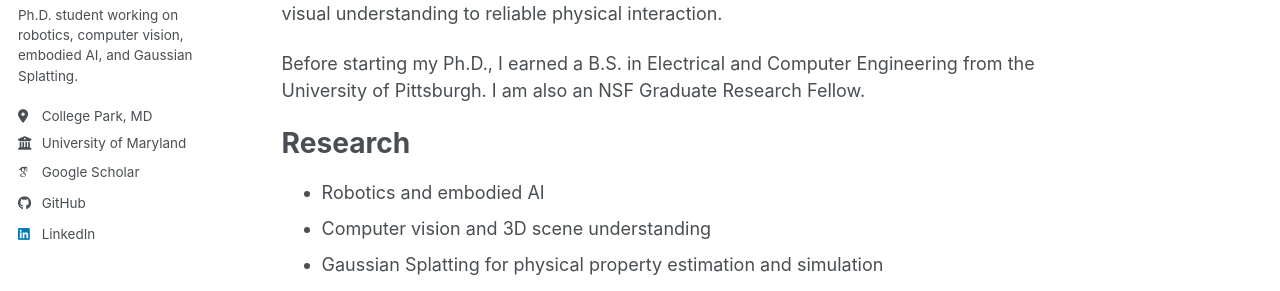
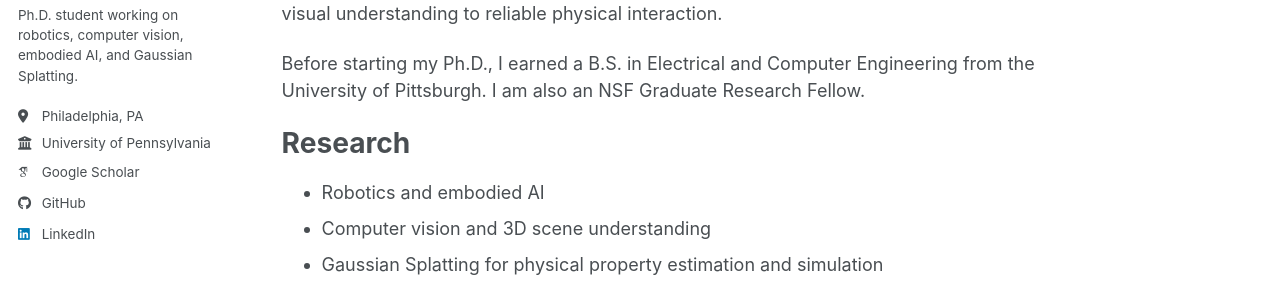
Before and after one commit to samchopra2003/samchopra2003.github.io, a Jekyll site: the page built from _pages/about.md, in a window 1280 px wide. Shown: the part 329-620 px from the top of the page. Built offline with Jekyll 4.4.1, drawn with Linux system fonts in a browser that asks for light colours; some web fonts are replaced; a script bundle is joined from its source files by our own code; library files that are not in the unit come from our copies.

Commit message:
Updated college to UPenn

```diff
--- a/_config.yml
+++ b/_config.yml
@@ -12,7 +12,7 @@ site_theme               : "default" # The available themes options are "default
 title                    : "Samarth Chopra"
 title_separator          : "-"
 name                     : &name "Samarth Chopra"
-description              : &description "Ph.D. student in electrical and computer engineering working on robotics, computer vision, embodied AI, and Gaussian Splatting."   # Update this with a general description of your site, this is the default if not overridden by a page
+description              : &description "Ph.D. student in electrical and systems engineering working on robotics, computer vision, embodied AI, and Gaussian Splatting."   # Update this with a general description of your site, this is the default if not overridden by a page
 url                      : https://samchopra2003.github.io # The base hostname & protocol for your site e.g. "https://[your GitHub username].github.io",
                                                            # or if you already have some other page hosted on Github then use "https://[your GitHub username].github.io/[Your Repo Name]"
 baseurl                  : "" # the subpath of your site, e.g. "/blog"
@@ -27,8 +27,8 @@ author:
   name             : "Samarth Chopra"
   pronouns         : # example: "she/her"
   bio              : "Ph.D. student working on robotics, computer vision, embodied AI, and Gaussian Splatting."
-  location         : "College Park, MD"
-  employer         : "University of Maryland"
+  location         : "Philadelphia, PA"
+  employer         : "University of Pennsylvania"
   uri              : # URL
   email            :
 
```
